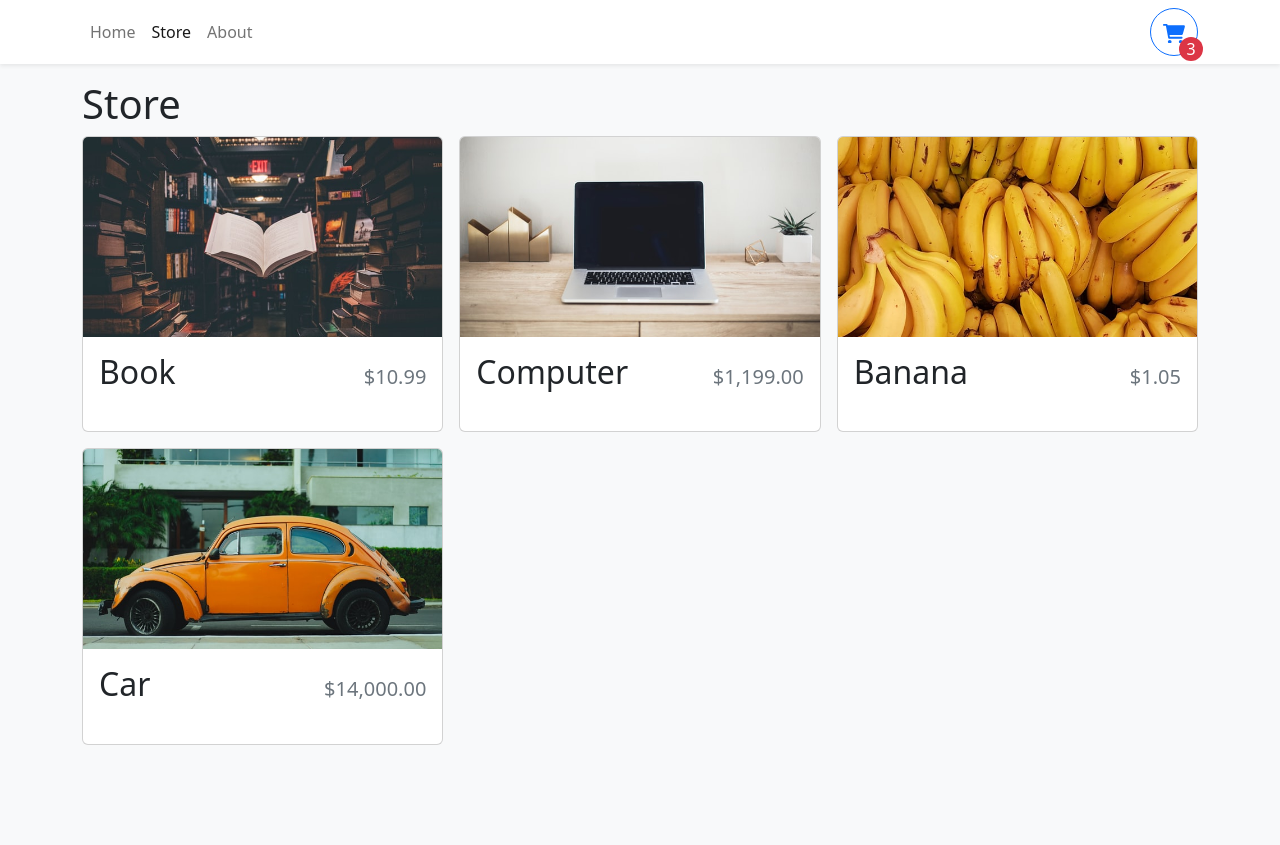
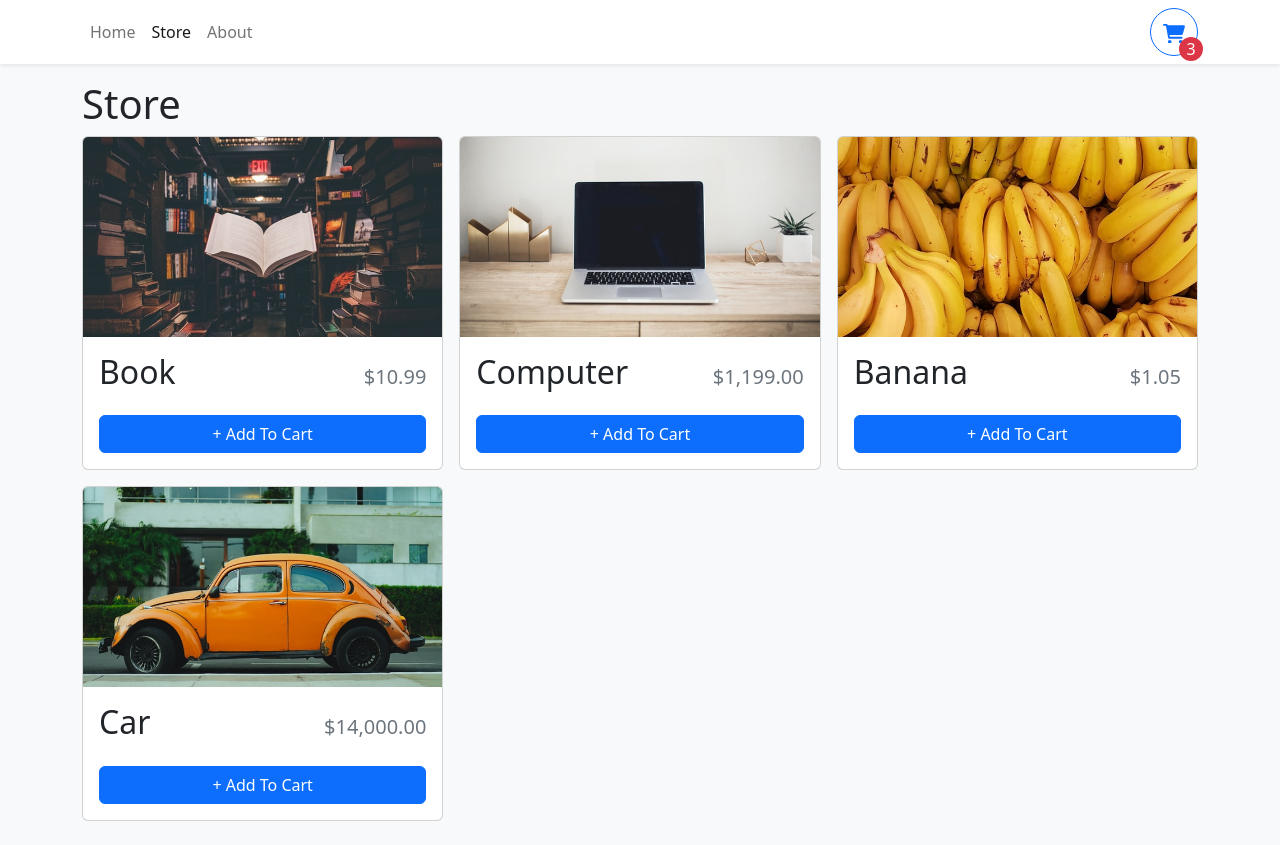
Before and after one commit to MEZ901/shopping-cart, a React (Vite) app: page /store in a window 1280 px wide. Before the commit the page ends 800 px from the top, so only its background shows below. Built offline with nearby package versions, Linux system fonts and the light colour scheme.

Commit message:
check the quantity and display the add or remove button

```diff
--- a/src/components/StoreItem.tsx
+++ b/src/components/StoreItem.tsx
@@ -1,4 +1,4 @@
-import { Card } from "react-bootstrap";
+import { Card, Button } from "react-bootstrap";
 import { formatCurrency } from "../utilities";
 
 type StoreItemProps = {
@@ -9,6 +9,7 @@
 };
 
 const StoreItem = ({ id, name, price, imgUrl }: StoreItemProps) => {
+  const quantity = 0;
   return (
     <Card>
       <Card.Img
@@ -19,9 +20,29 @@
       />
       <Card.Body className="d-flex flex-column">
         <Card.Title className="d-flex justify-content-between align-items-baseline mb-4">
-            <span className="fs-2">{name}</span>
-            <span className="ms-2 text-muted">{formatCurrency(price)}</span>
+          <span className="fs-2">{name}</span>
+          <span className="ms-2 text-muted">{formatCurrency(price)}</span>
         </Card.Title>
+        <div className="mt-auto">
+          {quantity === 0 ? (
+            <Button className="w-100">+ Add To Cart</Button>
+          ) : (
+            <div
+              className="d-flex align-items-center flex-column"
+              style={{ gap: ".5rem" }}
+            >
+              <div
+                className="d-flex align-items-center justify-content-center"
+                style={{ gap: ".5rem" }}
+              >
+                <Button>-</Button>
+                <span className="fs-3">{quantity}</span> in cart
+                <Button>+</Button>
+              </div>
+              <Button variant="danger" size="sm">Remove</Button>
+            </div>
+          )}
+        </div>
       </Card.Body>
     </Card>
   );
```
